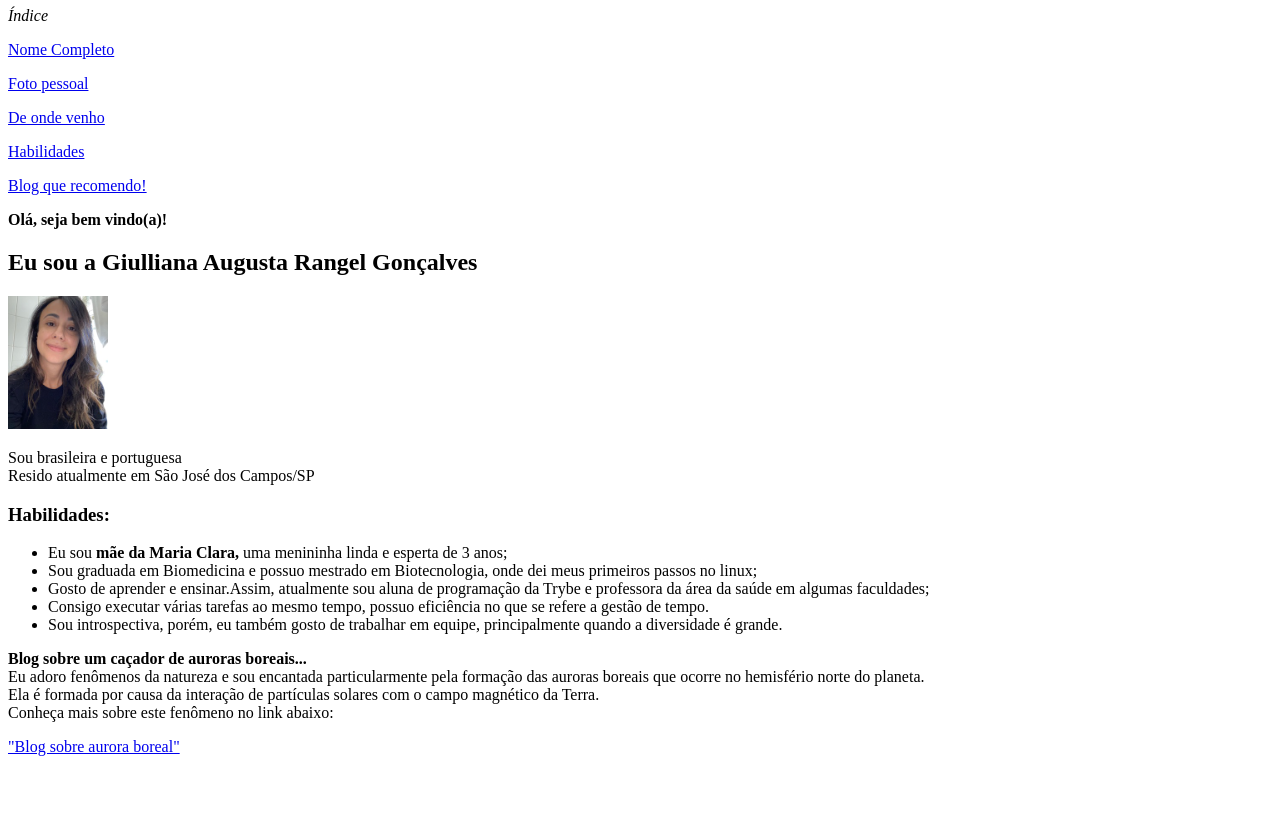
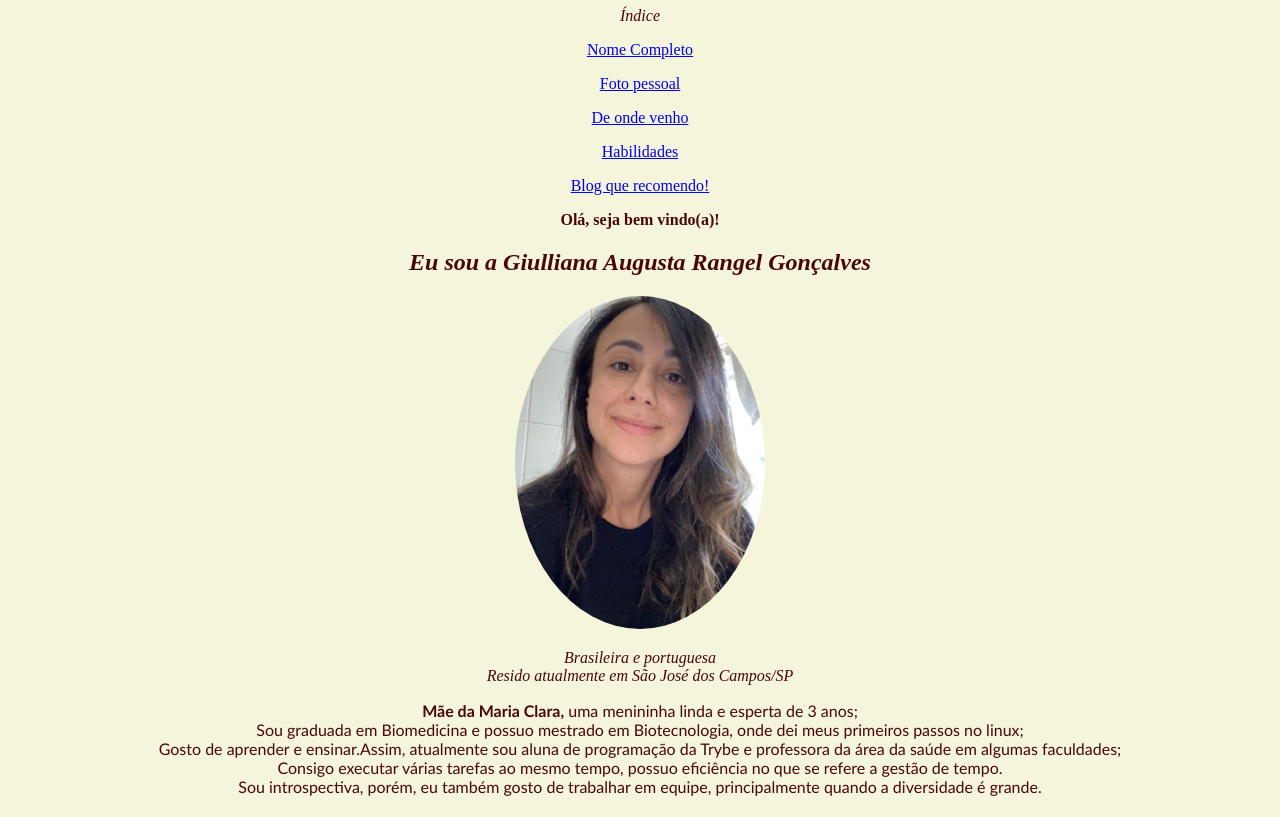
Before and after one commit to Giulliana-Rangel/Giulliana-Rangel.github.io, a plain HTML site: page index.html in a window 1280 px wide. Shown: the part 73-890 px from the top of the page. Before the commit the page ends 837 px from the top, so only its background shows below. Drawn offline with Linux system fonts and the light colour scheme.

Commit message:
exercicios CSS do portfolio web prontos

```diff
--- a/index.html
+++ b/index.html
@@ -3,9 +3,34 @@
     <head>
         <meta charset="UTF-8">
         <title>Portfólio Web</title>
+        <style>
+            h2{
+                font-family:initial;
+                font-style: italic;
+                color:rgb(73, 7, 7);
+            }
+            #font-description {
+                font-family:'Gill Sans', 'Gill Sans MT', Calibri, 'Trebuchet MS', sans-serif;
+                font-size:medium;
+
+            }
+            body {
+                background-color:beige ;
+                text-align: center;
+                color:rgb(73, 7, 7)
+            }
+            #place-come-from {
+                text-decoration:underline;
+            }
+            .title-color {
+                color:rgb(73, 7, 7);
+            }
+
+        </style>
+
     </head>
     <body>
-        <h1>Sobre mim ...</h1>
+        <h1 class="title-color">Sobre mim ...</h1>
 
         <p><em>Índice</em></p>
 
@@ -16,27 +41,31 @@
         <p><a href="#blog">Blog que recomendo!</a></p>
 
 
-        <p><strong>Olá, seja bem vindo(a)!</strong></p>
+        <p class="title-color"><strong>Olá, seja bem vindo(a)!</strong></p>
         <h2 id="Nome">Eu sou a Giulliana Augusta Rangel Gonçalves</h2>
 
-        <img src="IMG_1096.jpg" id="foto" alt="Selfie de Giulliana" width="100px">
+        <img src="IMG_1096.jpg" id="foto" alt="Selfie de Giulliana" width="250px" style="border-radius: 100%;" >
 
-        <p id="origem"> Sou brasileira e portuguesa <br> Resido atualmente em São José dos Campos/SP </p>
-        <h3 id="habilidades"> Habilidades:</h3>
+        <p id="origem" style="font-style:italic;" > Brasileira e portuguesa <br> Resido atualmente em São José dos Campos/SP </p>
+
+                <p id="font-description"><strong> Mãe da Maria Clara,</strong> uma menininha linda e esperta de 3 anos;<br>
+                Sou graduada em Biomedicina e possuo mestrado em Biotecnologia, onde dei meus primeiros passos no linux;<br>
+                Gosto de aprender e ensinar.Assim, atualmente sou aluna de programação da Trybe e professora da área da saúde em algumas faculdades;<br>
+                Consigo executar várias tarefas ao mesmo tempo, possuo eficiência no que se refere a gestão de tempo.<br>
+                Sou introspectiva, porém, eu também gosto de trabalhar em equipe, principalmente quando a diversidade é grande.<br>
+
+            </p>
+        <h3 class="title-color" id="habilidades" style="font-size:x-large"> Habilidades:</h3>
         <ul>
-            <li>Eu sou <strong>mãe da Maria Clara,</strong> uma menininha linda e esperta de 3 anos;</li>
-            <li>Sou graduada em Biomedicina e possuo mestrado em Biotecnologia, onde dei meus primeiros passos no linux;</li>
-            <li>Gosto de aprender e ensinar.Assim, atualmente sou aluna de programação da Trybe e professora da área da saúde em algumas faculdades;</li>
-            <li>Consigo executar várias tarefas ao mesmo tempo, possuo eficiência no que se refere a gestão de tempo.</li>
-            <li>Sou introspectiva, porém, eu também gosto de trabalhar em equipe, principalmente quando a diversidade é grande.</li>
+            <li style="font-size:xx-large">Linux</li>
+            <li style="font-size:larger;">Git & GitHub</li>
+            <li>HTML/CSS</HTML></li>
         </ul>
+
 
         <p id="blog"> <strong>Blog sobre um caçador de auroras boreais... </strong><br> Eu adoro fenômenos da natureza e sou encantada particularmente pela formação das auroras boreais que ocorre no hemisfério norte do planeta. <br>
         Ela é formada por causa da interação de partículas solares com o campo magnético da Terra.<br> Conheça mais sobre este fenômeno no link abaixo: </p>
         <a href="https://auroraboreal.com.br/blog-da-aurora-boreal/" target="_blank">"Blog sobre aurora boreal"</a>
 
-
-
-
     </body>
 </html>
```
